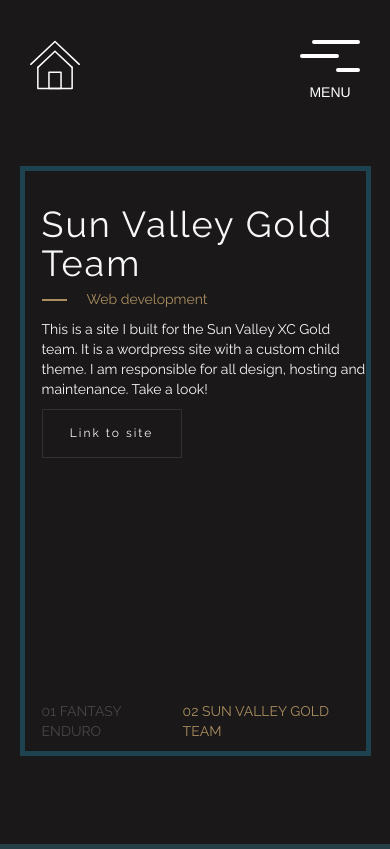
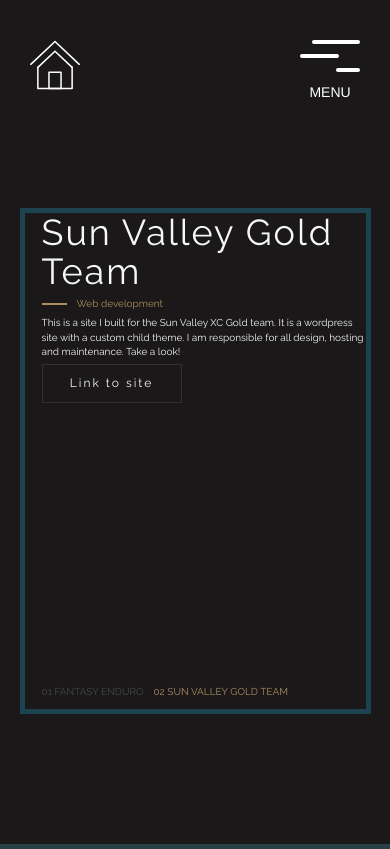
Before and after one commit to jhegman/jhegman.github.io, a Vue app: page /#/gold in a window 390 px wide. Built offline with nearby package versions, Linux system fonts and the light colour scheme.

Commit message:
Couple more mobile changes

```diff
--- a/src/sass/app.scss
+++ b/src/sass/app.scss
@@ -505,13 +505,29 @@ a:hover:after {
   font-family: 'Raleway', sans-serif;
 }
 
-@media screen and (max-width: 768px) {
+@media screen and (max-width: 760px) {
   .work{
     width: 90%;
     margin-top: 20%;
+    height: 60%;
+    font-size: 10px;
+
+    span:before{
+      margin-top: 6px;
+      margin-right: 10px;
+    }
 
     p{
       width: 95%;
+      margin-top: 5px;
+    }
+
+    .link{
+      padding: 10px;
+      margin-top: 5px;
+    }
+    h1{
+      margin-top: 0px;
     }
   }
 }
```
Also changed, not shown: public/css/app.css, 1 other file.
